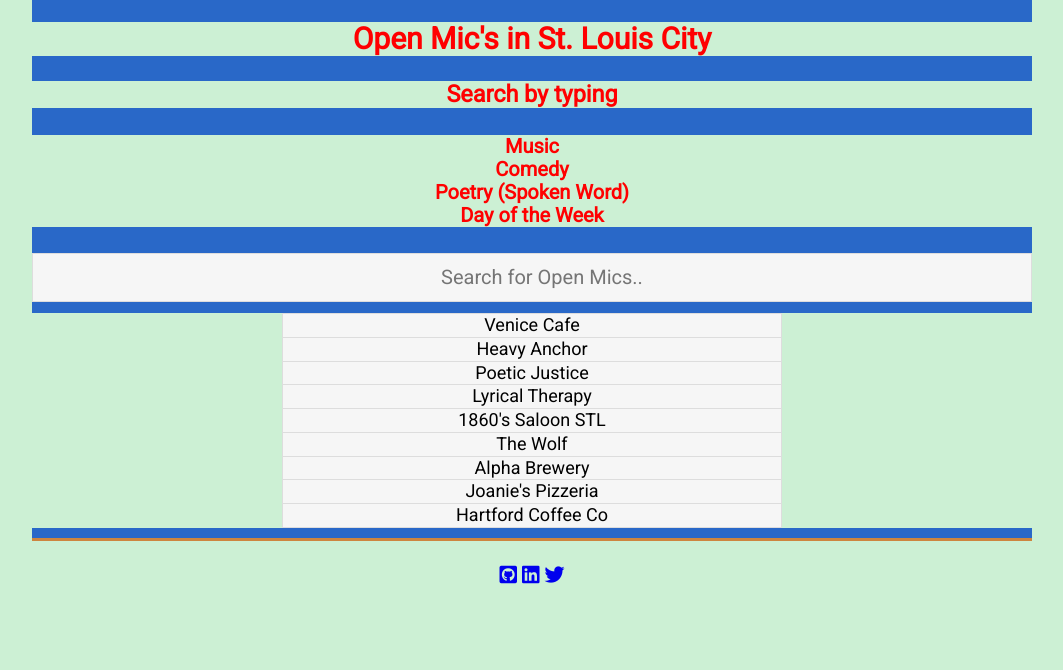
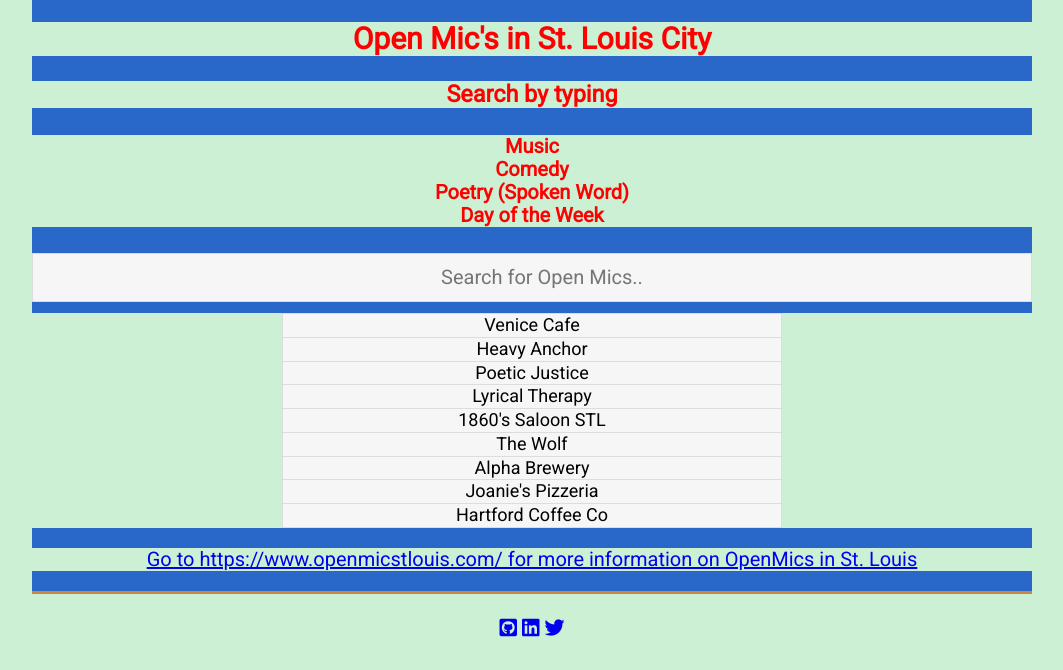
Before and after one commit to patteso1849/Capstone, a website built with Parcel: page index.html in a window 1280 px wide. Shown: the part 486-1156 px from the top of the page, without its empty margins (108-1171 px from the left). Before the commit the page ends 1103 px from the top, so only its background shows below. Built offline with nearby package versions, Linux system fonts and the light colour scheme; files whose address does not match are found by name.

Commit message:
added a link to https://www.openmicstlouis.com/

```diff
--- a/index.html
+++ b/index.html
@@ -41,7 +41,7 @@
   <figure>
     <img
     src="https://picsum.photos/2200/750.jpg"
-    <figcaption>Welcome to St. Louis</figcaption>
+    <figcaption>Welcome to St. Louis </figcaption>
   </figure>
 
 <h2>Open Mic's in St. Louis City</h2>
@@ -88,6 +88,13 @@
     </script>
 
 
+
+<ul>
+    <li>
+        <li><a href="https://www.openmicstlouis.com/">Go to https://www.openmicstlouis.com/ for more information on OpenMics in St. Louis</p>
+    </li>
+  </ul>
+
 <footer>
   <address>
     <ul>
```
